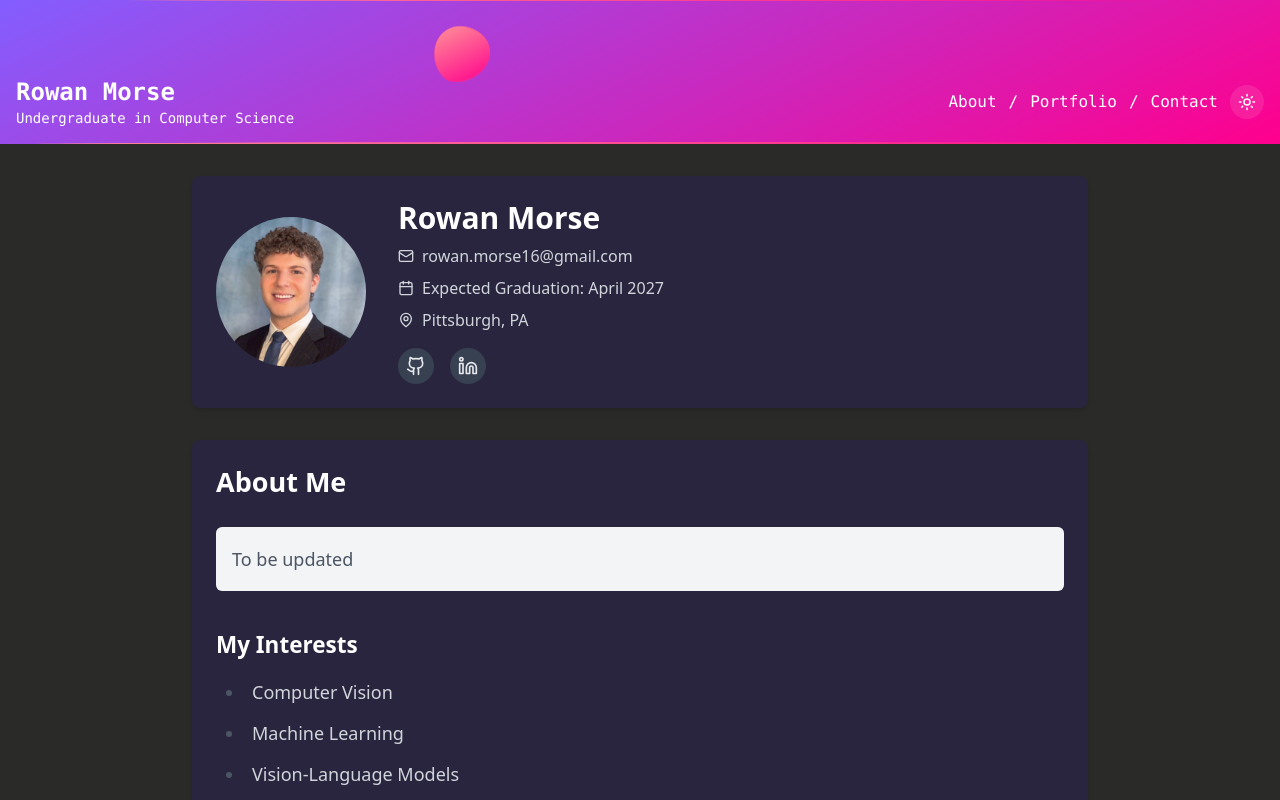
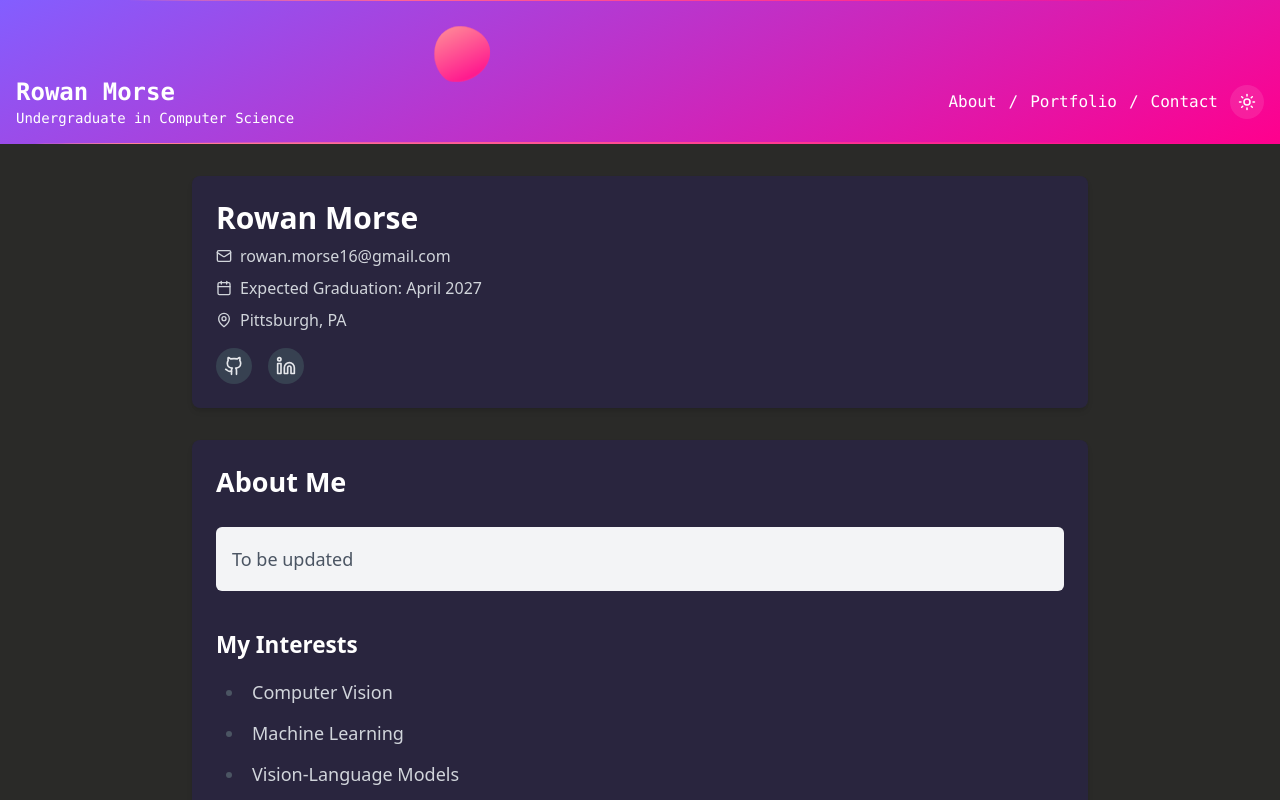
Before and after one commit to morse-rowan/morse-rowan.github.io, a React (Vite) app: page / in a window 1280 px wide. Shown: the top 800 px of the page. Built offline with nearby package versions, Linux system fonts and the light colour scheme.

Commit message:
deleted headshot, i hate that picture and want it off the internet.

```diff
--- a/src/pages/About.tsx
+++ b/src/pages/About.tsx
@@ -24,19 +24,9 @@ const About = () => {
     <div className="container mx-auto px-4 py-8 font-sans">
       <div className="max-w-4xl mx-auto">
         {/* Profile Card */}
-        <div className="bg-white dark:bg-[hsl(250,25.3%,19.4%)] rounded-lg shadow-md p-6 mb-8 flex flex-col md:flex-row items-center">
-          {/* Profile Picture */}
-          <div className="mb-4 md:mb-0 md:mr-8">
-            <div className="loading-lazy w-[150px] h-[150px] rounded-full overflow-hidden">
-              <img
-                src="/headshot.jpg"
-                alt="Rowan Morse"
-                className="w-full h-full object-cover"
-              />
-            </div>
-          </div>
+        <div className="bg-white dark:bg-[hsl(250,25.3%,19.4%)] rounded-lg shadow-md p-6 mb-8">
           {/* Profile Info */}
-          <div className="flex-1">
+          <div>
             <h2 className="text-3xl font-bold mb-2 text-black dark:text-white">Rowan Morse</h2>
             <div className="space-y-2 text-gray-600 dark:text-gray-300">
               <div className="flex items-center">
```
Also changed, not shown: public/headshot.jpg (deleted).
